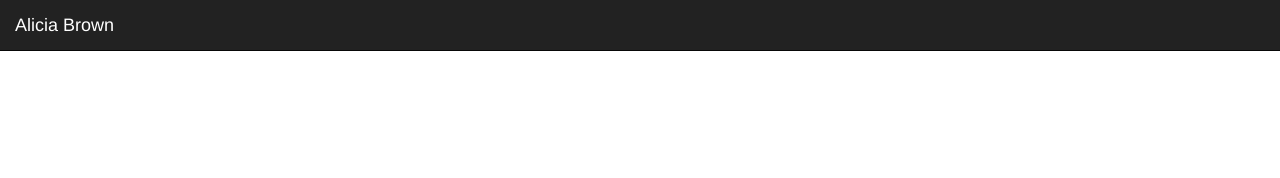
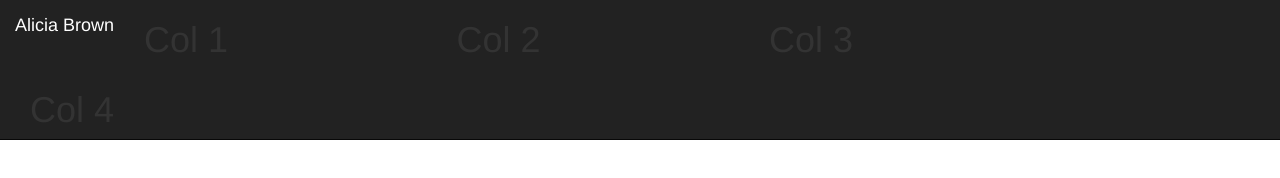
Before and after one commit to AliciaBrown/New-Layout, a plain HTML site: page index.html in a window 1280 px wide. Drawn offline with nearby package versions, Linux system fonts and the light colour scheme.

Commit message:
Update index.html

```diff
--- a/index.html
+++ b/index.html
@@ -40,6 +40,31 @@
 
      <div class="container">
 
+     <div class="col-sm-3 col-md-3">
+
+         <h1>Col 1</h1>
+
+     </div>
+
+     <div class="col-sm-3 col-md-3">
+
+     <h1>Col 2</h1>
+
+     </div>
+
+     <div class="col-sm-3 col-md-3">
+
+     <h1>Col 3</h1>
+
+     </div>
+
+     <div class="col-sm-3 col-md-3">
+
+     <h1>Col 4</h1>
+
+     </div>
+
+
      </div>
 
 
```
